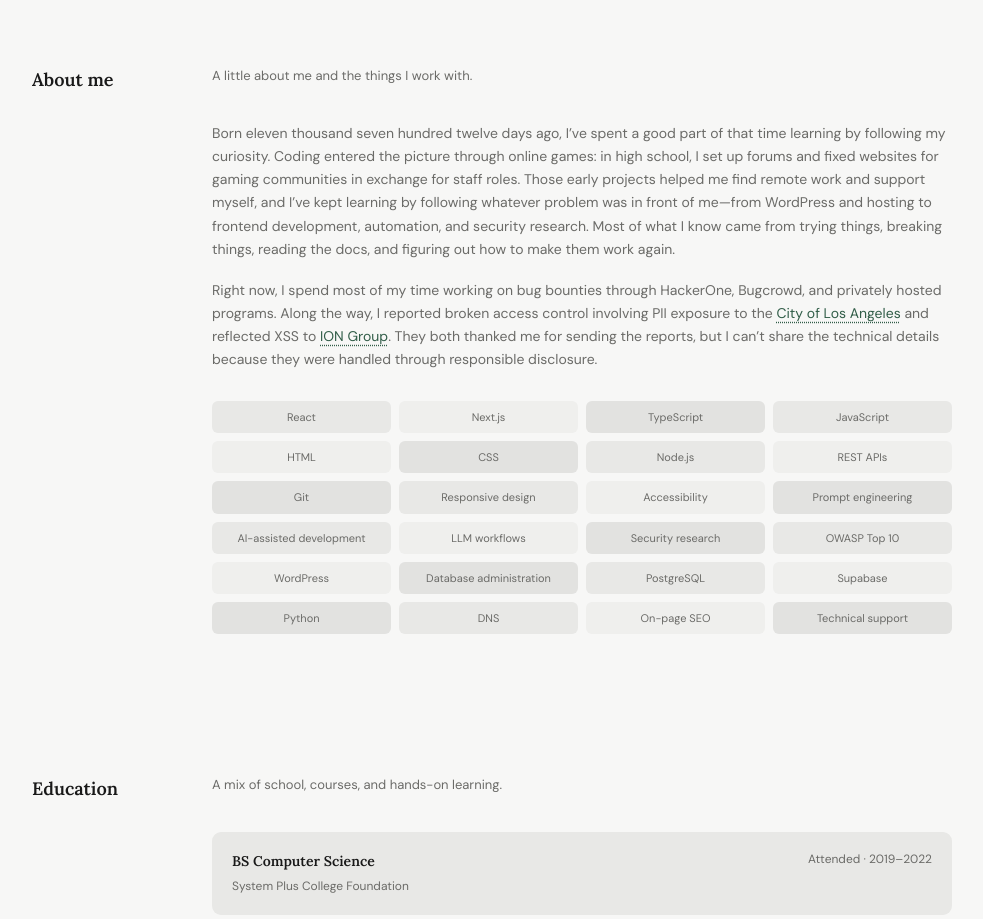
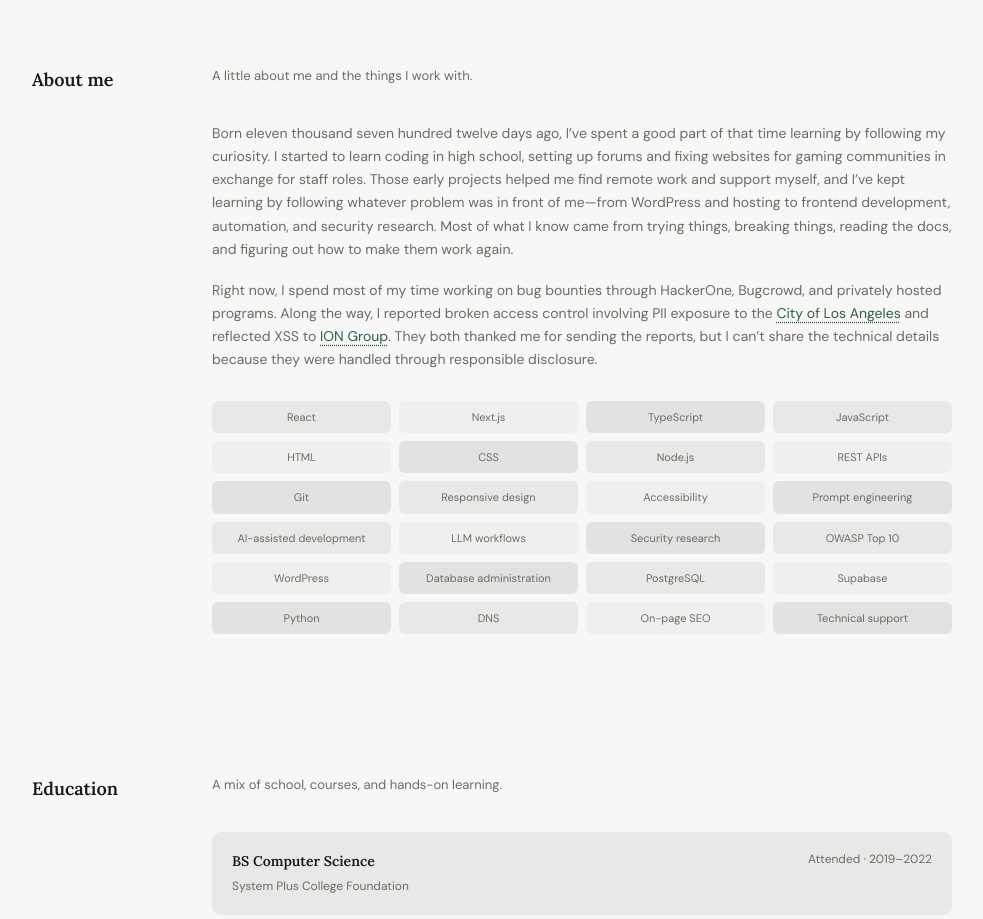
Before and after one commit to zabe-dev/zabe-dev-portfolio, a Next.js app: page / in a window 1280 px wide. Shown: the part 1260-2179 px from the top of the page, without its empty margins (148-1131 px from the left). Built offline with nearby package versions, Linux system fonts and the light colour scheme; a web font is replaced by a local one.

Commit message:
Revise coding background copy

```diff
--- a/app/components/AboutSection.tsx
+++ b/app/components/AboutSection.tsx
@@ -66,10 +66,10 @@ export function AboutSection() {
       <div className="about-grid">
         <p>
           Born {numberToWords(ageInDays)} days ago, I’ve spent a good part of that time
-          learning by following my curiosity. Coding entered the picture through online games: in
-          high school, I set up forums and fixed websites for gaming communities in exchange for
-          staff roles. Those early projects helped me find remote work and support myself, and I’ve
-          kept learning by following whatever problem was in front of me—from WordPress and hosting
+          learning by following my curiosity. I started to learn coding in high school, setting up
+          forums and fixing websites for gaming communities in exchange for staff roles. Those
+          early projects helped me find remote work and support myself, and I’ve kept learning by
+          following whatever problem was in front of me—from WordPress and hosting
           to frontend development, automation, and security research. Most of what I know came from
           trying things, breaking things, reading the docs, and figuring out how to make them work
           again.
```
